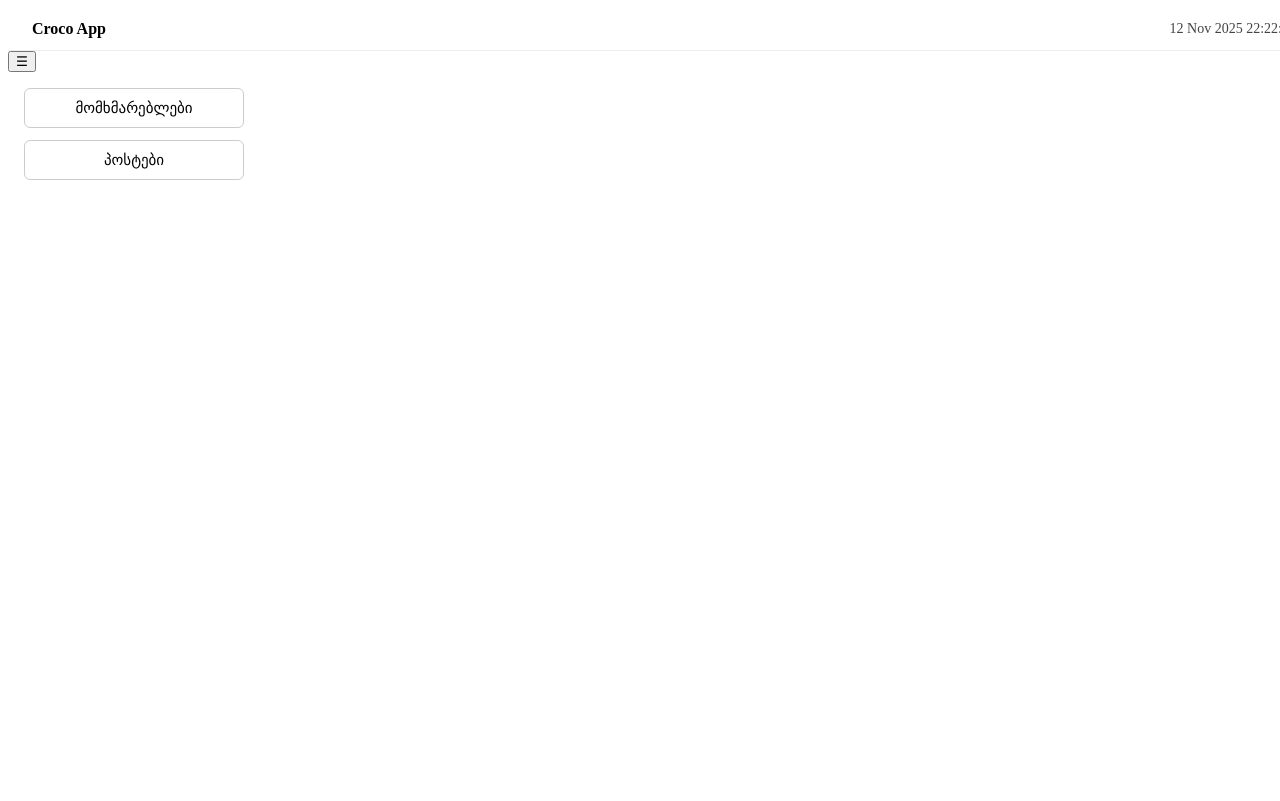
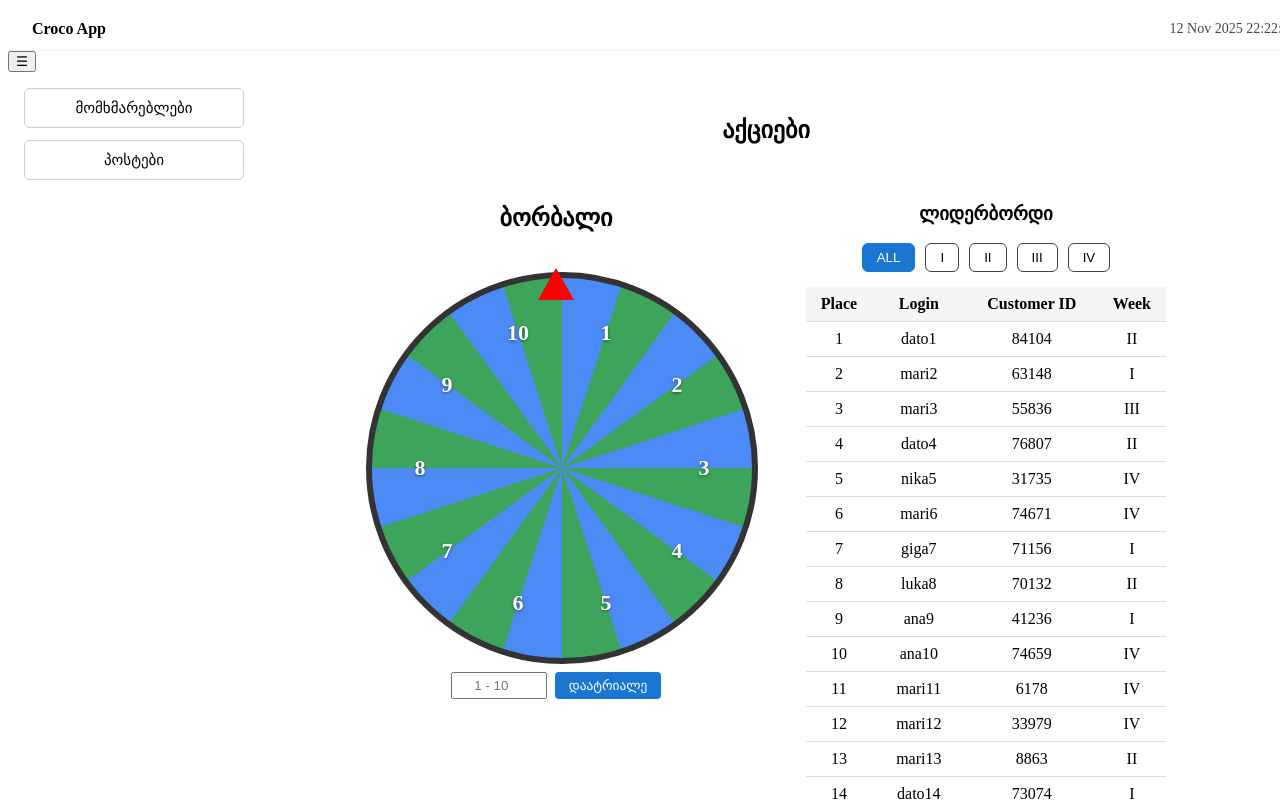
Before and after one commit to GIGAKLIBADZE/croco-app, an Angular app: page /promo in a window 1280 px wide. Before the commit this address led to /. Shown: the top 801 px of the page. Built offline with nearby package versions, Linux system fonts and the light colour scheme.

Commit message:
add the bonuse: wheel and leaderboard

```diff
--- a/src/app/app.routes.ts
+++ b/src/app/app.routes.ts
@@ -4,11 +4,13 @@ import { UsersComponent } from './pages/users/users';
 import { PostsComponent } from './pages/posts/posts';
 import { PostsTableComponent } from './pages/posts-table/posts-table';
 import { TodosComponent } from './pages/todos/todos';
+import { PromoPageComponent } from './pages/promo/promo-page';
 
 export const routes: Routes = [
   { path: 'users', component: UsersComponent },
   { path: 'posts', component: PostsTableComponent },
   { path: 'posts/:id', component: PostsComponent },
   { path: 'todos/:id', component: TodosComponent },
+  { path: 'promo', component: PromoPageComponent },
   { path: '', redirectTo: 'users', pathMatch: 'full' },
 ];
--- /dev/null
+++ b/src/app/pages/promo/leaderboard/leaderboard-model.ts
@@ -0,0 +1,8 @@
+export type WeekType = 'I' | 'II' | 'III' | 'IV'
+
+export interface ILeaderboardItem {
+  customerId: number
+  loginName: string
+  place: number
+  week: WeekType
+}
--- /dev/null
+++ b/src/app/pages/promo/leaderboard/leaderboard.html
@@ -0,0 +1,34 @@
+<h3>ლიდერბორდი</h3>
+
+<div class="filter-buttons">
+  @for (type of weekTypes; track type) {
+    <button
+      (click)="setFilter(type)"
+      [class.active]="activeFilter === type"
+    >
+      {{ type }}
+    </button>
+  }
+</div>
+
+<table class="leaderboard-table">
+  <thead>
+    <tr>
+      <th>Place</th>
+      <th>Login</th>
+      <th>Customer ID</th>
+      <th>Week</th>
+    </tr>
+  </thead>
+
+  <tbody>
+    @for (item of filteredData; track item.customerId) {
+      <tr>
+        <td>{{ item.place }}</td>
+        <td>{{ item.loginName }}</td>
+        <td>{{ item.customerId }}</td>
+        <td>{{ item.week }}</td>
+      </tr>
+    }
+  </tbody>
+</table>
--- /dev/null
+++ b/src/app/pages/promo/leaderboard/leaderboard.scss
@@ -0,0 +1,41 @@
+h3 {
+  text-align: center;
+}
+
+.filter-buttons {
+  display: flex;
+  gap: 10px;
+  justify-content: center;
+  margin-bottom: 15px;
+
+  button {
+    padding: 6px 14px;
+    border: 1px solid #444;
+    background: #fff;
+    cursor: pointer;
+    border-radius: 6px;
+  }
+
+  .active {
+    background: #1976d2;
+    color: white;
+    border-color: #1976d2;
+  }
+}
+
+.leaderboard-table {
+  width: 360px;
+  border-collapse: collapse;
+  margin: 0 auto;
+
+  th, td {
+    padding: 8px;
+    border-bottom: 1px solid #ddd;
+    text-align: center;
+  }
+
+  th {
+    background: #f5f5f5;
+    font-weight: bold;
+  }
+}
--- /dev/null
+++ b/src/app/pages/promo/leaderboard/leaderboard.ts
@@ -0,0 +1,44 @@
+import { Component } from '@angular/core';
+import { CommonModule } from '@angular/common';
+import { WeekType, ILeaderboardItem } from './leaderboard-model';
+
+@Component({
+  selector: 'app-leaderboard',
+  standalone: true,
+  imports: [CommonModule],
+  templateUrl: './leaderboard.html',
+  styleUrls: ['./leaderboard.scss']
+})
+export class LeaderboardComponent {
+  weekTypes: (WeekType | 'ALL')[] = ['ALL', 'I', 'II', 'III', 'IV'];
+  activeFilter: WeekType | 'ALL' = 'ALL';
+
+  leaderboard: ILeaderboardItem[] = [];
+
+  constructor() {
+    this.generateData();
+  }
+
+  generateData() {
+    const weeks: WeekType[] = ['I', 'II', 'III', 'IV'];
+    const names = ['giga', 'luka', 'ana', 'dato', 'mari', 'nika', 'sandro', 'tamo'];
+
+    for (let i = 1; i <= 50; i++) {
+      this.leaderboard.push({
+        customerId: Math.floor(Math.random() * 100000),
+        loginName: names[Math.floor(Math.random() * names.length)] + i,
+        place: i,
+        week: weeks[Math.floor(Math.random() * weeks.length)]
+      });
+    }
+  }
+
+  get filteredData() {
+    if (this.activeFilter === 'ALL') return this.leaderboard;
+    return this.leaderboard.filter(item => item.week === this.activeFilter);
+  }
+
+  setFilter(filter: WeekType | 'ALL') {
+    this.activeFilter = filter;
+  }
+}
--- /dev/null
+++ b/src/app/pages/promo/promo-page.html
@@ -0,0 +1,7 @@
+<h2>აქციები</h2>
+
+<div class="promo-wrapper">
+  <app-promo-wheel></app-promo-wheel>
+
+  <app-leaderboard></app-leaderboard>
+</div>
--- /dev/null
+++ b/src/app/pages/promo/promo-page.scss
@@ -0,0 +1,14 @@
+.promo-wrapper {
+  display: flex;
+  justify-content: center;
+  gap: 60px;
+  align-items: flex-start;
+  padding: 20px;
+  flex-wrap: wrap;
+}
+
+
+h2 {
+    text-align: center;
+    margin-bottom: 20px;
+}
--- /dev/null
+++ b/src/app/pages/promo/wheel/promo-wheel.html
@@ -0,0 +1,38 @@
+<div class="wheel-page">
+  <h2>ბორბალი</h2>
+
+  <div class="wheel-container">
+    <div
+      class="wheel"
+      [style.transform]="'rotate(' + rotation + 'deg)'"
+    >
+      @for (s of sectors; let i = $index; track i) {
+        <div
+          class="label"
+          [style.transform]="'translate(-50%, -50%) rotate(' + getLabelAngle(i) + 'deg)'"
+        >
+          <span
+            [style.transform]="'translate(-50%, -155px) rotate(' + (-getLabelAngle(i)) + 'deg)'"
+          >
+            {{ s }}
+          </span>
+        </div>
+      }
+    </div>
+
+    <div class="arrow"></div>
+  </div>
+
+  <div class="controls">
+    <input
+      type="number"
+      min="1"
+      max="10"
+      [(ngModel)]="selectedNumber"
+      placeholder="1 - 10"
+    />
+    <button (click)="spin()">დაატრიალე</button>
+  </div>
+
+  <p class="error" *ngIf="error">{{ error }}</p>
+</div>
--- /dev/null
+++ b/src/app/pages/promo/wheel/promo-wheel.scss
@@ -0,0 +1,84 @@
+.wheel-page {
+  text-align: center;
+}
+
+.wheel-container {
+  position: relative;
+  margin: 40px auto 20px;
+  width: 380px;
+  height: 380px;
+}
+
+.wheel {
+  width: 100%;
+  height: 100%;
+  border-radius: 50%;
+  border: 6px solid #333;
+  overflow: hidden;
+  position: relative;
+  transition: transform 4s cubic-bezier(0.33, 1, 0.68, 1);
+  background: repeating-conic-gradient(
+    #4c8bf5 0deg 18deg,
+    #3da45c 18deg 36deg
+  );
+}
+
+.label {
+  position: absolute;
+  top: 50%;
+  left: 50%;
+  transform-origin: center center;
+}
+
+.label span {
+  position: absolute;
+  font-weight: 700;
+  font-size: 22px;
+  color: #ffffff;
+  text-shadow: 0 1px 3px rgba(0, 0, 0, 0.5);
+}
+
+.arrow {
+  width: 0;
+  height: 0;
+  border-left: 18px solid transparent;
+  border-right: 18px solid transparent;
+  border-bottom: 32px solid red;
+  position: absolute;
+  top: -4px;
+  left: calc(50% - 18px);
+}
+
+.controls {
+  margin-top: 16px;
+  display: flex;
+  justify-content: center;
+  gap: 8px;
+  align-items: center;
+
+  input {
+    width: 80px;
+    padding: 4px 6px;
+    text-align: center;
+  }
+
+  button {
+    padding: 6px 14px;
+    border-radius: 4px;
+    border: none;
+    cursor: pointer;
+    background: #1976d2;
+    color: #fff;
+    font-weight: 500;
+  }
+
+  button:hover {
+    background: #145aa2;
+  }
+}
+
+.error {
+  margin-top: 8px;
+  color: #d32f2f;
+  font-weight: 500;
+}
--- /dev/null
+++ b/src/app/pages/promo/wheel/promo-wheel.ts
@@ -0,0 +1,44 @@
+import { Component } from '@angular/core';
+import { CommonModule } from '@angular/common';
+import { FormsModule } from '@angular/forms';
+
+@Component({
+  selector: 'app-promo-wheel',
+  standalone: true,
+  imports: [CommonModule, FormsModule],
+  templateUrl: './promo-wheel.html',
+  styleUrls: ['./promo-wheel.scss'],
+})
+export class PromoWheelComponent {
+  sectors = Array.from({ length: 10 }, (_, i) => i + 1);
+
+  rotation = 0;
+  selectedNumber: number | null = null;
+  error: string | null = null;
+
+  get step(): number {
+    return 360 / this.sectors.length;
+  }
+  getLabelAngle(index: number): number {
+    return index * this.step + this.step / 2;
+  }
+
+  spin() {
+    this.error = null;
+
+    if (
+      this.selectedNumber === null ||
+      this.selectedNumber < 1 ||
+      this.selectedNumber > this.sectors.length
+    ) {
+      this.error = `აღნიშნული სექტორი ვერ მოიძებნა`;
+      return;
+    }
+
+    const index = this.sectors.indexOf(this.selectedNumber);
+    const exactAngle = this.getLabelAngle(index);
+    const fullSpins = (Math.floor(Math.random() * 4) + 5) * 360;
+
+    this.rotation = -exactAngle + fullSpins;
+  }
+}
```
Also changed, not shown: src/app/pages/promo/promo-page.ts (added, +12 -0 lines).
